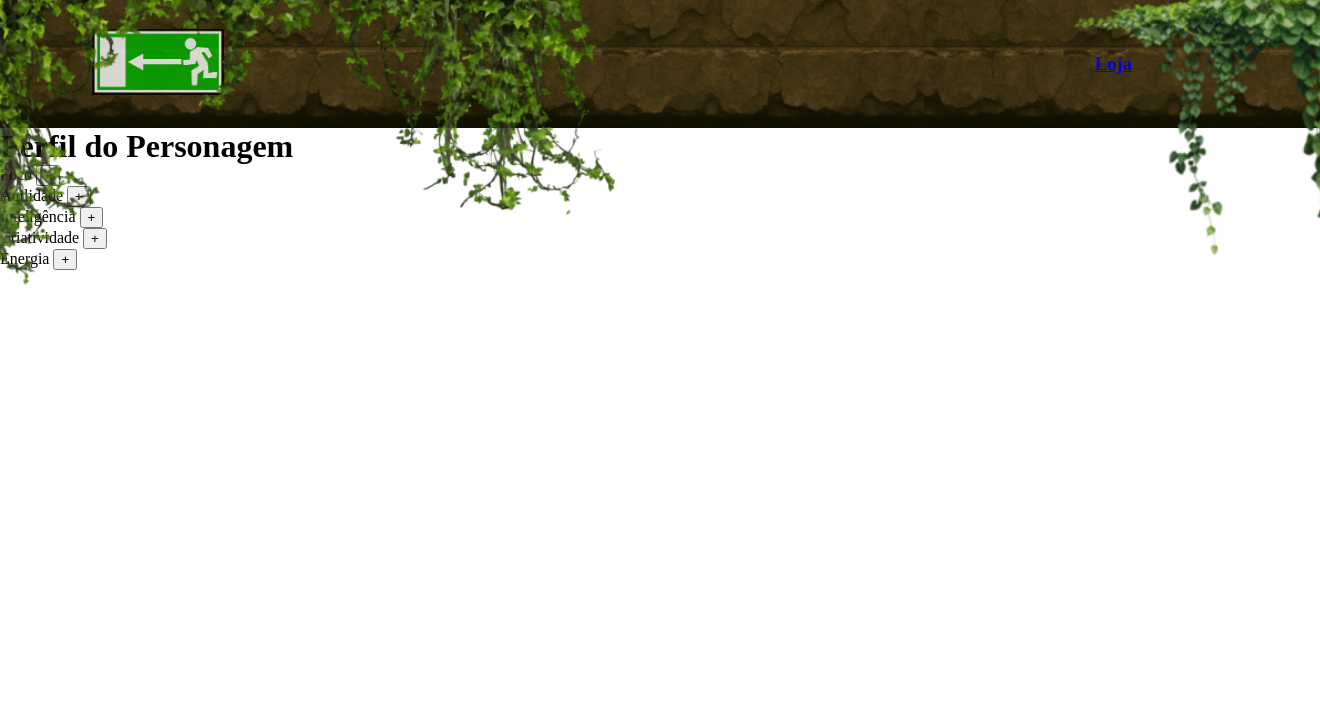
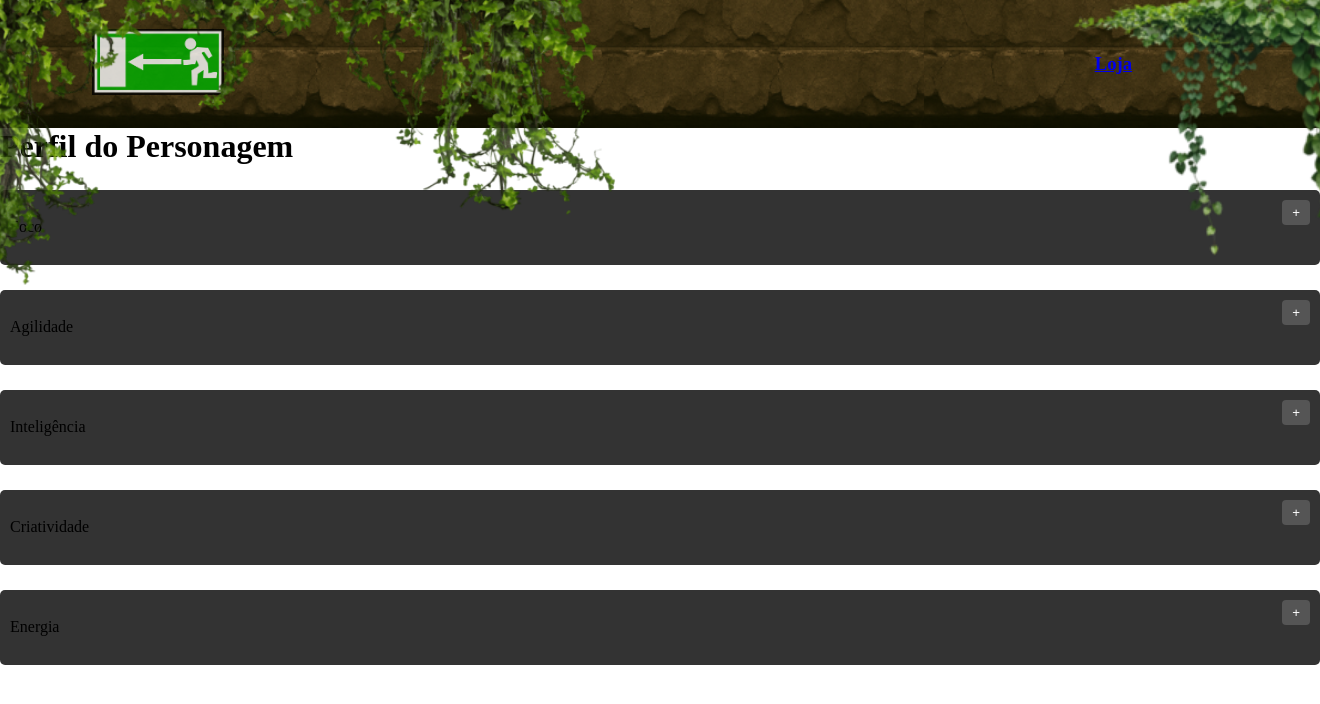
Before and after one commit to ykyak77/The-Last-of-Task, a Flask app: page /perfil in a window 1320 px wide; the page is wider, and only the part inside the window is pictured. Shown: the top 704 px of that part. Run offline with Flask 3, Linux system fonts and the light colour scheme; the visitor is signed in with stand-in values (Sample User, id 1); parts of the project's set-up code (start-up, migrations or seed data) failed here and were passed over.

Commit message:
Update style.css

```diff
--- a/static/style.css
+++ b/static/style.css
@@ -148,3 +148,47 @@
 #menu_bar h3{
     margin-left: 3vw;
 }
+ /*will*/
+#body_perfil{
+background-image: url(/static/imagens/fundoPerfil.jpg);
+background-color: #1a1a1a;
+color: #f0f0f0;
+font-family: 'Segoe UI', sans-serif;
+}
+
+.perfil-container{
+    max-width: 600px;
+    margin: 80px auto;
+    background-color:  rgba(0,0,0,0.6);
+    padding: 30px;
+    border-radius:  10px;
+    box-shadow: 0 0 15px black;
+}
+
+.perfil-container{
+    text-align: center;
+    margin-bottom: 30px;
+}
+
+.atributo{
+    display: flex;
+    justify-content:  space-between;
+    align-items: center;
+    margin: 25px 0;
+    padding: 10px;
+    background-color: #333;
+    border-radius: 5px;
+}
+.atributo button{
+padding: 5px 10px;
+border: none;
+background-color: #555;
+color: white;
+border-radius: 4px;
+cursor: pointer;
+margin-bottom: 30px;
+}
+
+.atributo button:hover{
+    background-color: #777;
+}
```
